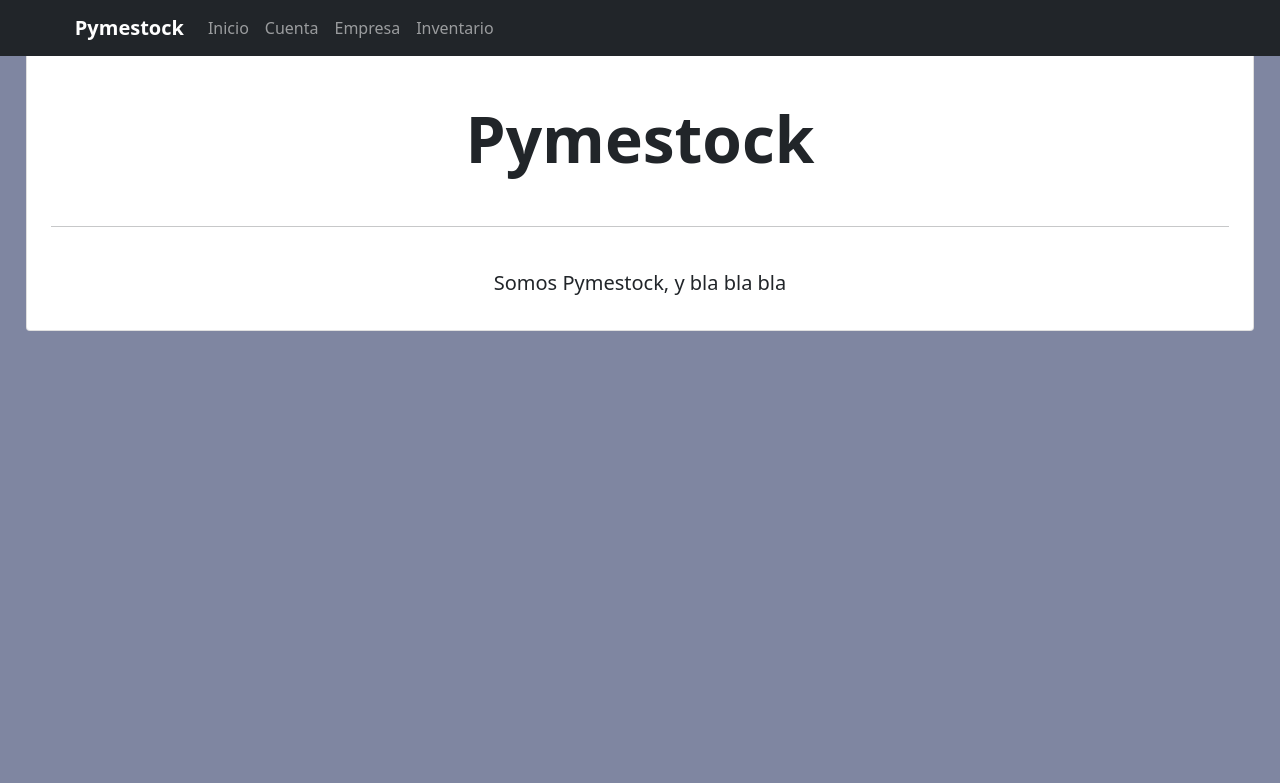
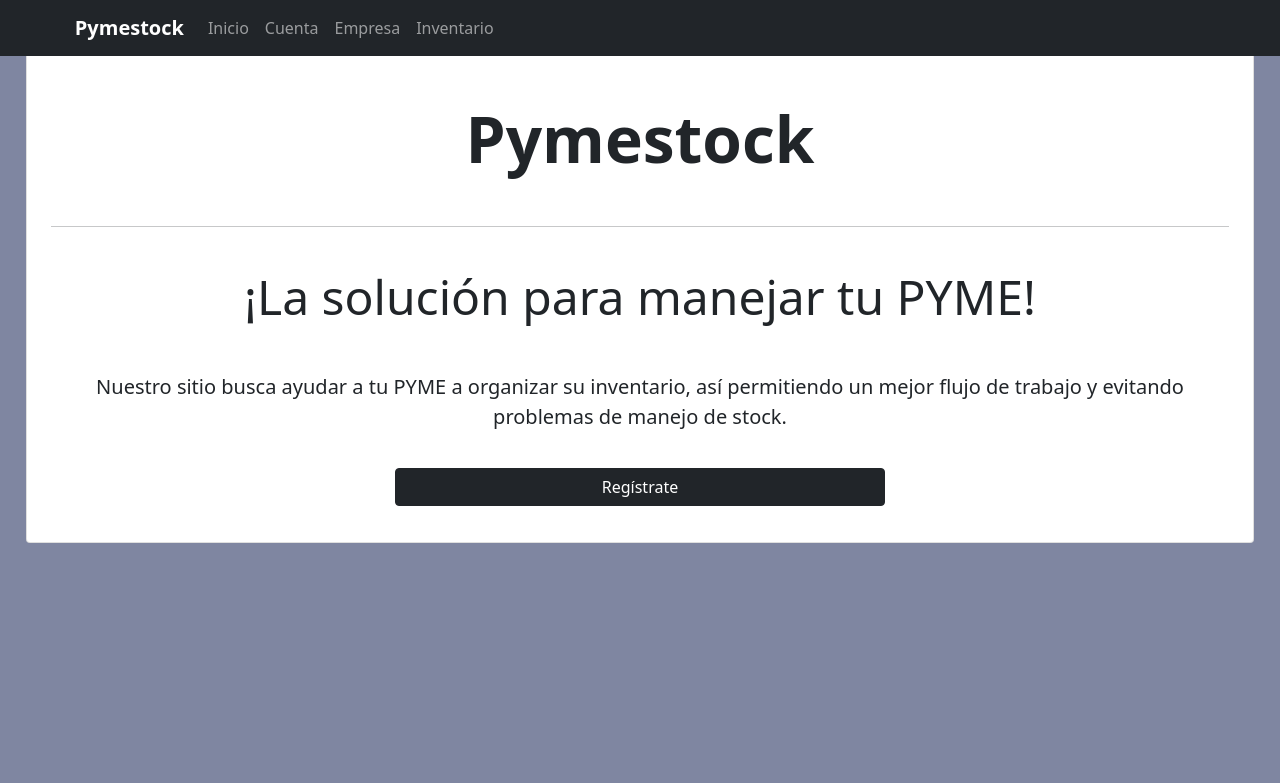
Before and after one commit to Invokeichon/pymestock, a Django app: page / in a window 1280 px wide. Shown: the top 783 px of the page. Run offline with Django 3.2, Linux system fonts and the light colour scheme; some libraries are stand-ins or nearby versions.

Commit message:
Views (#4)
* small html changes for visual appeal on index and login

```diff
--- a/pymestock/apps/account/templates/account/login.html
+++ b/pymestock/apps/account/templates/account/login.html
@@ -19,7 +19,7 @@ Pymestock
                 <label for="floatingPassword">Contraseña</label>
             </div>
             <br>
-            <a href="#" class="btn btn-primary" style="width: 80%">Ingresar</a>
+            <a href="#" class="btn btn-dark" style="width: 80%">Ingresar</a>
             <br>
             <a href="#" class="card-link top-margin">¿No tienes cuenta?</a>
         </div>
--- a/pymestock/templates/pymestock/index.html
+++ b/pymestock/templates/pymestock/index.html
@@ -5,9 +5,14 @@ Pymestock
 {% endblock title %}
 
 {% block body %}
-<div class="card" style="margin-top: 50px; width: 96%; margin-left: 2%;">
+<div class="card text-center" style="margin-top: 50px; width: 96%; margin-left: 2%;">
     <p class="display-3 fw-bold text-center" style="margin-top: 50px;"> Pymestock <p>
     <hr style="width: 96%; margin-left: 2%;">
-    <p class="lead text-center" style="margin-top: 25px;"> Somos Pymestock, y bla bla bla<p>
+    <p class="display-5 text-center" style="margin-top: 25px;">¡La solución para manejar tu PYME!<p>
+    <p class="lead text-center" style="margin-left: 2%; margin-right: 2%; margin-top: 15px;">
+    Nuestro sitio busca ayudar a tu PYME a organizar su inventario,
+    así permitiendo un mejor flujo de trabajo y evitando problemas de manejo de stock.
+    <p>
+    <a href="{% url 'login' %}" class="btn btn-dark" style="width: 40%; margin-top: 20px; margin-bottom: 20px;">Regístrate</a>
 </div>
 {% endblock body %}
```
Also changed, not shown: 1 other file.
